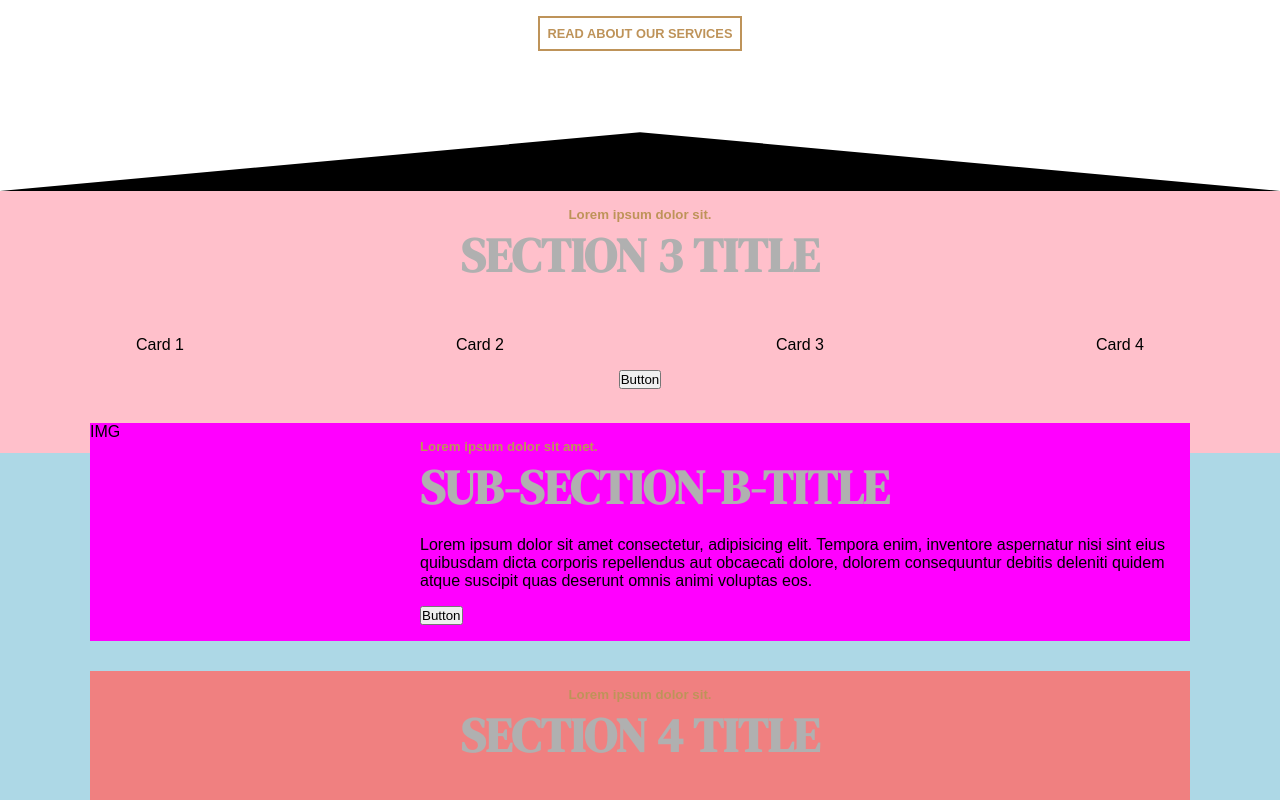
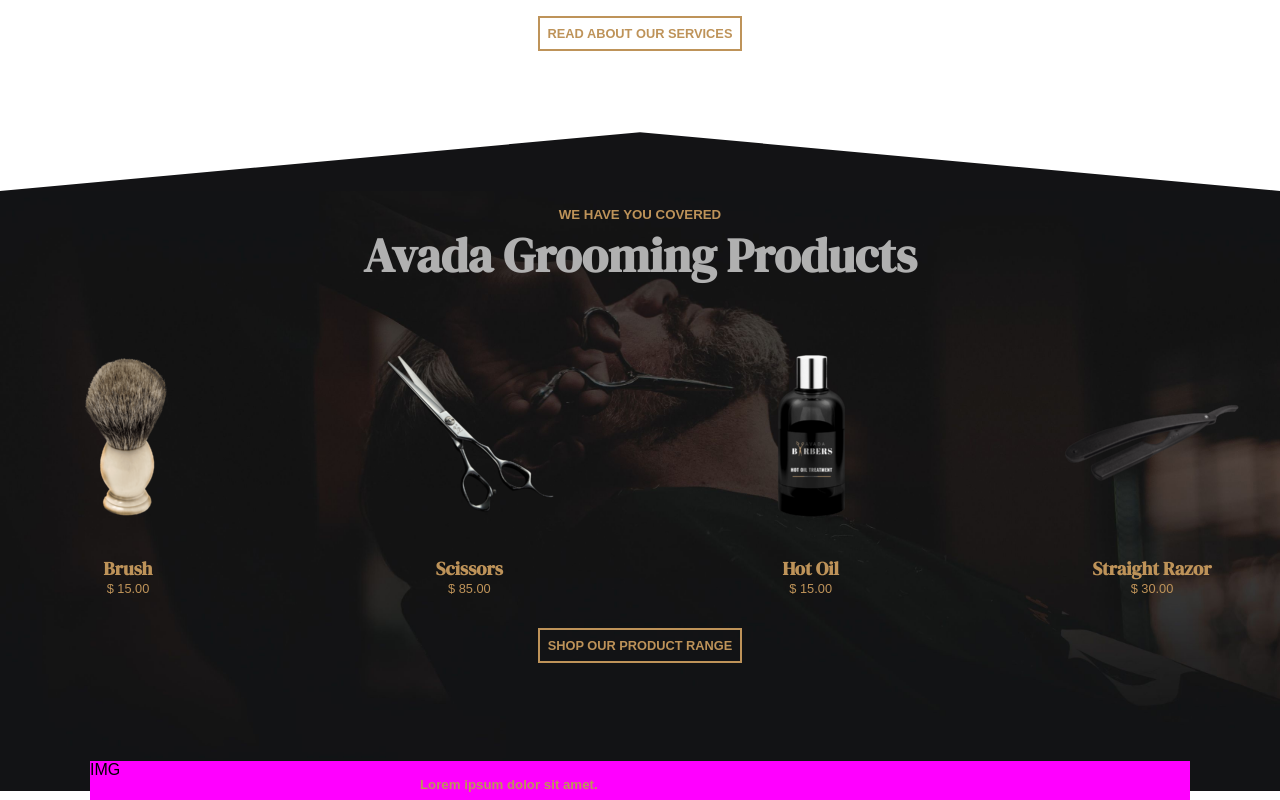
Before and after one commit to Francesca-Dascanio/proj-html-vuejs, a Vue app: page / in a window 1280 px wide. Shown: the part 1420-2220 px from the top of the page. Built offline with nearby package versions, Linux system fonts and the light colour scheme.

Commit message:
Stilizzazione main > section-3 prima parte

```diff
--- a/src/components/Main/SectionThree.vue
+++ b/src/components/Main/SectionThree.vue
@@ -2,6 +2,32 @@
 
 export default {
     name: 'SectionThree',
+    data () {
+        return {
+            products: [
+                {
+                    product: 'Brush',
+                    price: '$ 15.00',
+                    image: 'brush_dark-200x200.png'
+                },
+                {
+                    product: 'Scissors',
+                    price: '$ 85.00',
+                    image: 'scissors-200x200.png'
+                },
+                {
+                    product: 'Hot Oil',
+                    price: '$ 15.00',
+                    image: 'hot_oil_dark-200x200.png'
+                },
+                {
+                    product: 'Straight Razor',
+                    price: '$ 30.00',
+                    image: 'straight_razor_dark-200x200.png'
+                }
+            ]
+        }
+    }
 
 }
 
@@ -13,30 +39,31 @@ export default {
             <div class="sub-section-a container-lg">
                 <div class="section-title text-center py-md">
                     <h5>
-                    Lorem ipsum dolor sit.
+                        WE HAVE YOU COVERED
                     </h5>
                     <h2>
-                        SECTION 3 TITLE
+                        Avada Grooming Products
                     </h2>
                 </div>
 
                 <div class="section-contents flex align-items py-md">
-                    <div class="cards flex">
-                        <div class="card text-center py-md">
-                            Card 1
-                        </div>
-                        <div class="card text-center py-md">
-                            Card 2
-                        </div>
-                        <div class="card text-center py-md">
-                            Card 3
-                        </div>
-                        <div class="card text-center py-md">
-                            Card 4
+                    <div class="cards flex space-btw align-items">
+                        <div class="card text-center py-md" v-for="item in products">
+                            <div class="card-img">
+                                <img :src="`/src/assets/${item.image}`" alt="Icon">
+                            </div>
+                            <div class="card-contents">
+                                <h3>
+                                    {{ item.product }}
+                                </h3>
+                                <p>
+                                    {{ item.price }}
+                                </p>
+                            </div>
                         </div>
                     </div>
                     <button class="mb-lg">
-                        Button
+                        SHOP OUR PRODUCT RANGE
                     </button>
                 </div>
             </div>
@@ -71,20 +98,54 @@ export default {
 
 #section-3 {
     .container-lg {
-    background-color: lightblue;
-    height: calc(100% - 30px);
 
         .sub-section-a {
-            background-color: pink;
+            height: calc(100% - 30px);
+            background-image: url('/src/assets/avadabarbers-reviewsbackground.jpg');
+            background-size: cover;
+            background-position: center;
+            background-repeat: no-repeat;
+            padding-bottom: 4rem;
 
                 .section-contents {
                     flex-direction: column;
 
                     .cards {
                         width: 100%;
+                        height: 90%;
                         .card {
-                            width: calc(100% / 4);
+                            width: calc(100% / 5);
+
+                            > * {
+                            padding-bottom: 1rem;
+
+                            }
+
+                            > .card-img {
+
+                                height: 70%;
+
+                                img {
+
+                                    object-fit: cover;
+                                }
+                            }
+
+                            > .card-contents {
+
+                                height: 30%;
+
+                                p {
+                                    font-size: 0.8rem;
+                                    color: $primary-color;
+                                }
+                            }
                         }
+                    }
+
+                    button {
+                        @include button;
+                        height: 10%;
                     }
                 }
         }
--- a/src/components/Main/SectionTwo.vue
+++ b/src/components/Main/SectionTwo.vue
@@ -56,12 +56,6 @@ export default {
                                 </p>
                             </div>
                         </div>
-                        <!-- <div class="card text-center py-md">
-                            Card 2
-                        </div>
-                        <div class="card text-center py-md">
-                            Card 3
-                        </div> -->
                     </div>
 
                     <button>
@@ -70,7 +64,7 @@ export default {
                 </div>
             </div>
             <div class="container-lg triangle">
-                <svg class="fusion-big-triangle-candy" xmlns="http://www.w3.org/2000/svg" version="1.1" width="100%" height="60px" viewBox="0 0 100 100" preserveAspectRatio="none" style="fill:#000000;padding:0;"><path d="M0 100 L50 2 L100 100 Z"></path></svg>
+                <svg class="fusion-big-triangle-candy" xmlns="http://www.w3.org/2000/svg" version="1.1" width="100%" height="60px" viewBox="0 0 100 100" preserveAspectRatio="none" style="fill:#131315;padding:0;"><path d="M0 100 L50 2 L100 100 Z"></path></svg>
             </div>
         </div>
     </section>
```
